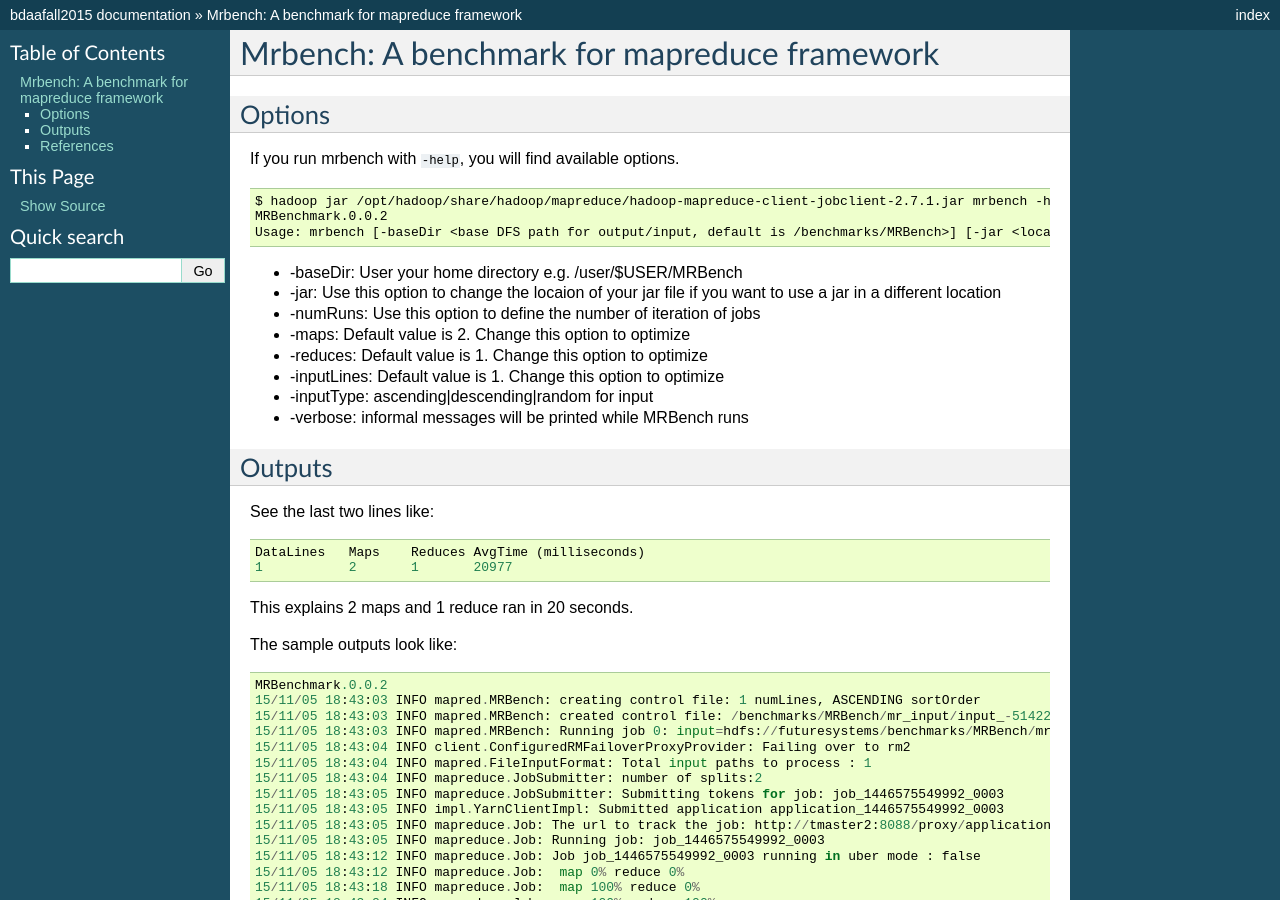
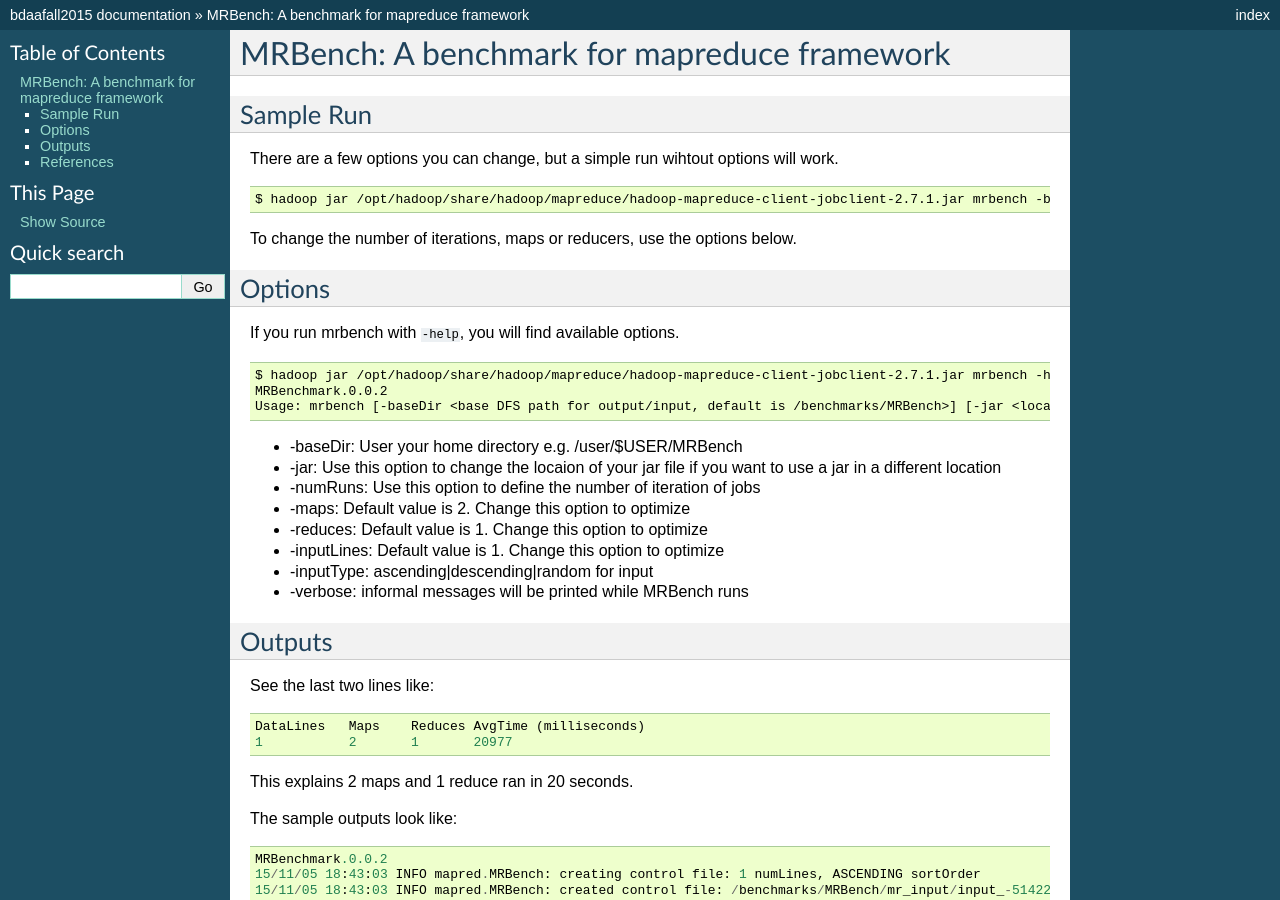
Before and after one commit to cglmoocs/bdaafall2015, a Sphinx documentation site: the page built from docs/source/mrbench.rst, in a window 1280 px wide and 900 px high. Built offline with Sphinx 7.4.7, drawn with Linux system fonts in a browser that asks for light colours; some of the changed text lies outside the part shown.

Commit message:
Update mrbench.rst

```diff
--- a/docs/source/mrbench.rst
+++ b/docs/source/mrbench.rst
@@ -1,7 +1,18 @@
 .. _mrbench:
 
-Mrbench: A benchmark for mapreduce framework
+MRBench: A benchmark for mapreduce framework
 ===============================================
+
+Sample Run
+-----------
+
+There are a few options you can change, but a simple run wihtout options will work.
+
+.. code::
+
+     $ hadoop jar /opt/hadoop/share/hadoop/mapreduce/hadoop-mapreduce-client-jobclient-2.7.1.jar mrbench -baseDir /user/$USER/MRBench
+
+To change the number of iterations, maps or reducers, use the options below.
 
 Options
 ----------
```
